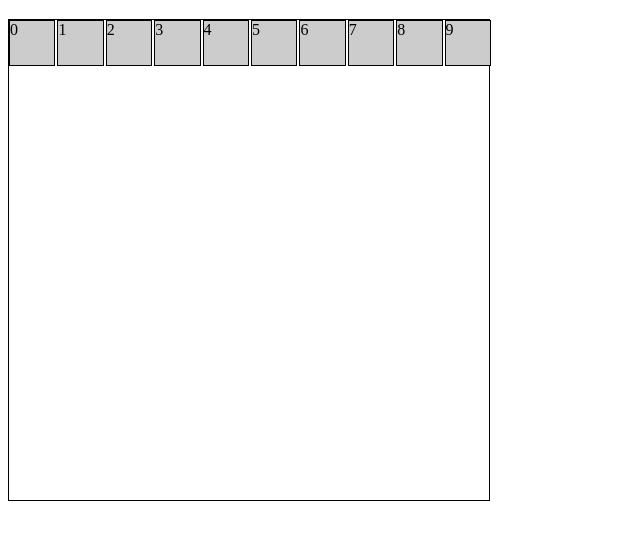
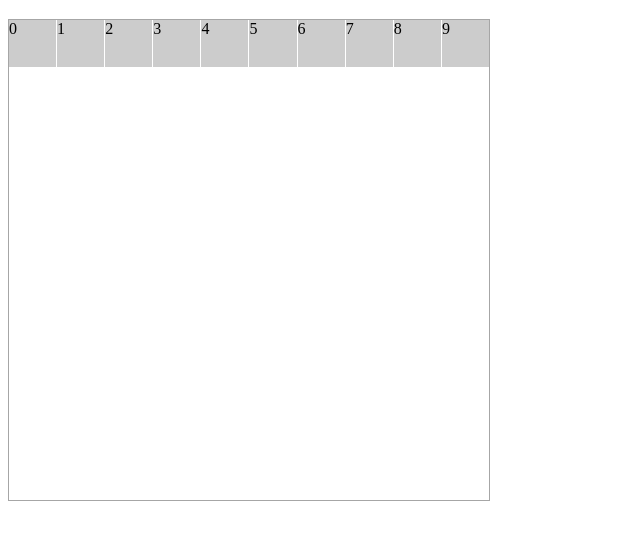
Before and after one commit to andonov019/population-simulator, a website with bundled scripts: page src/index.html in a window 1280 px wide. Shown: the part 61-600 px from the top of the page, without its empty margins (0-640 px from the left). Built offline with nearby package versions, Linux system fonts and the light colour scheme.

Commit message:
Updated style.css

```diff
--- a/src/css/style.css
+++ b/src/css/style.css
@@ -6,16 +6,19 @@
   display: grid;
   grid-template-rows: repeat(10, 1fr);
   grid-template-columns: repeat(10, 1fr);
-  border: 1px solid #000;
+  border: 1px solid #a6a6a6;
   height: 100%;
   aspect-ratio: 1;
-  gap: 4px;
+  gap: 1px;
   cursor: default;
 }
 
 .grid-cell {
   background-color: #ccc;
-  border: 1px solid #000;
   width: 100%;
   height: 100%;
 }
+
+.creature-style {
+  background-color: #ffd80c;
+}
```
